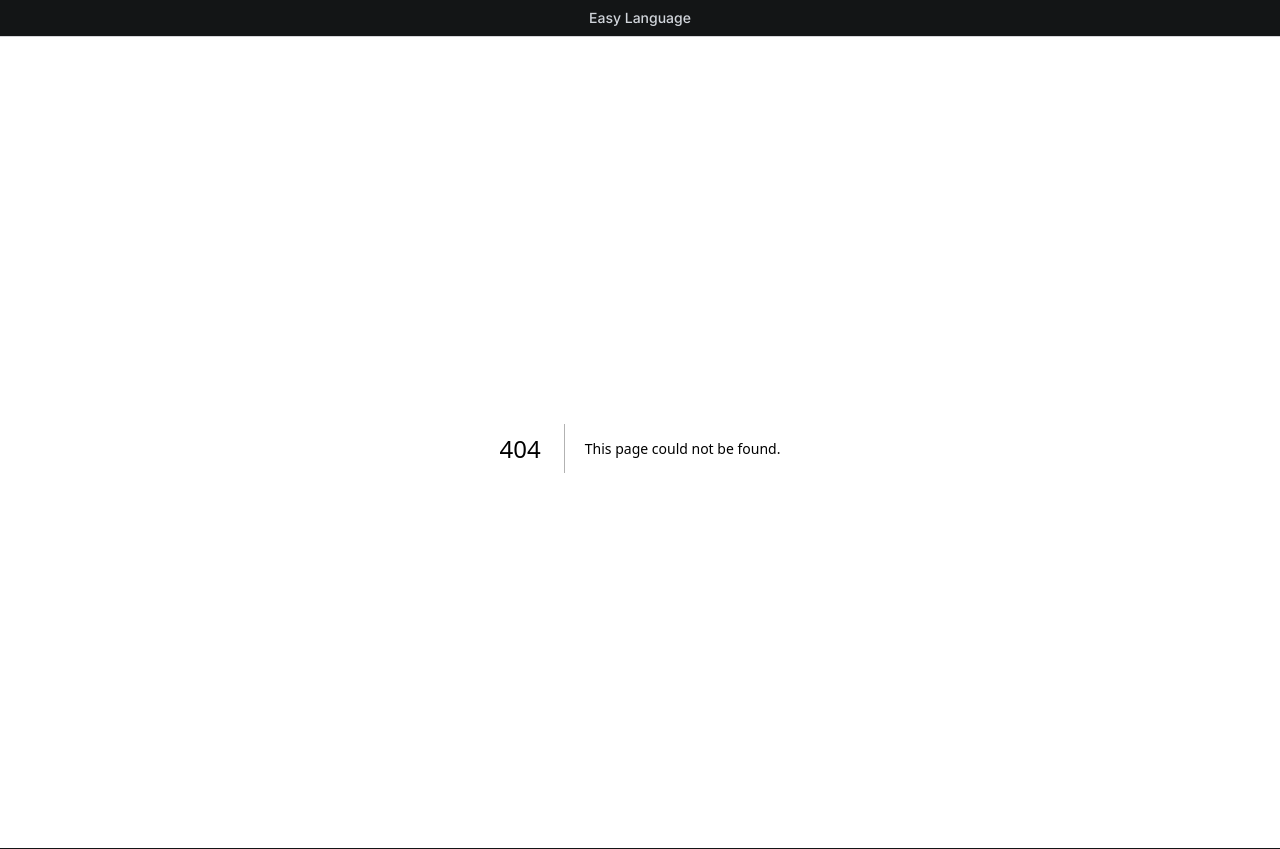
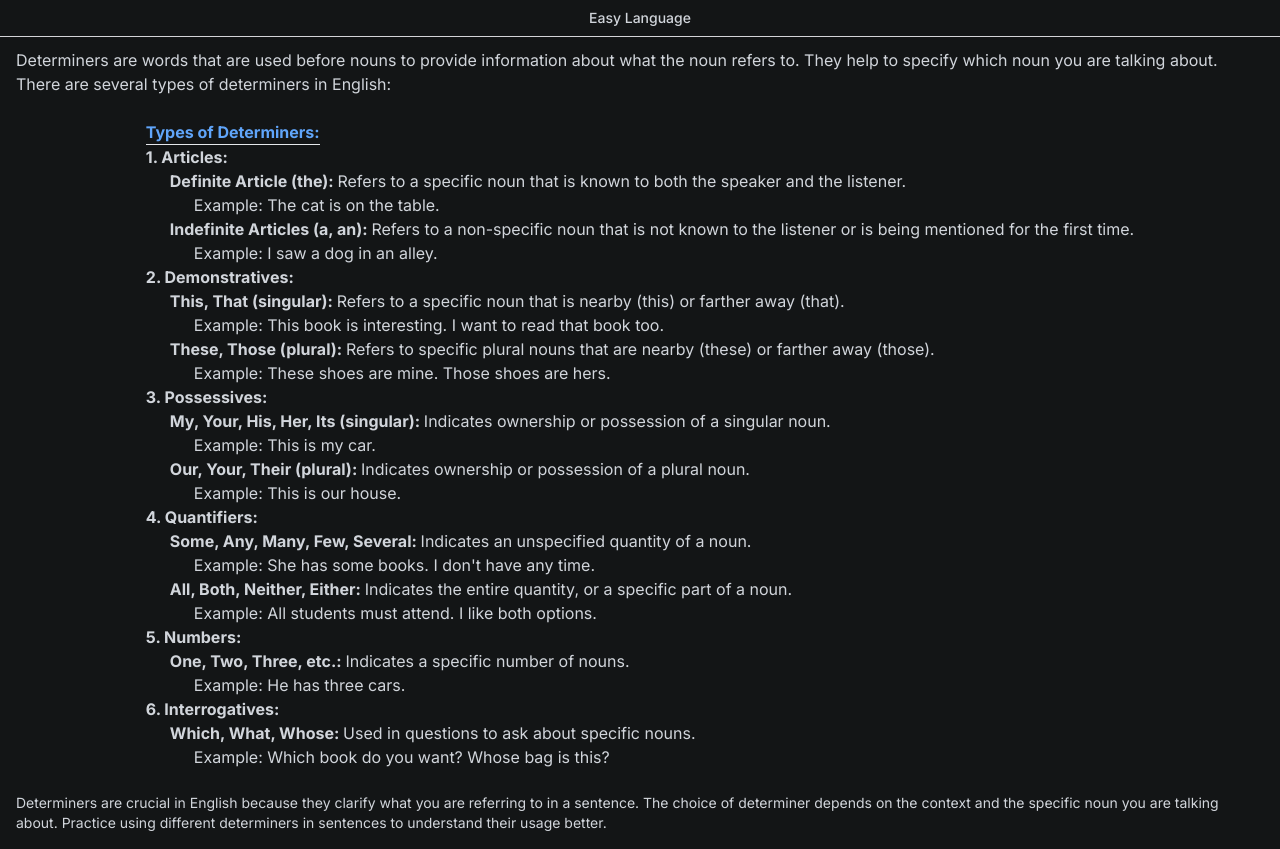
Before and after one commit to umarxd/easy-language, a Next.js app: page /learn/determiners in a window 1280 px wide. Before the commit this address had no page. Built offline with nearby package versions, Linux system fonts and the light colour scheme.

Commit message:
add determiners page

```diff
--- /dev/null
+++ b/src/app/learn/determiners/page.tsx
@@ -0,0 +1,125 @@
+export default function Determiners() {
+  return (
+    <div className="flex flex-col gap-2 justify-center items-center mx-4">
+      <p>
+        Determiners are words that are used before nouns to provide information
+        about what the noun refers to. They help to specify which noun you are
+        talking about. There are several types of determiners in English:
+      </p>
+
+      <div className="mt-4">
+        <ul>
+          <li className="font-bold border-b w-fit text-blue-400">
+            <h2>Types of Determiners:</h2>
+          </li>
+          <li className="font-bold">
+            <h4>1. Articles:</h4>
+          </li>
+          <li className="ml-6">
+            <p>
+              <span className="font-bold">Definite Article (the): </span> Refers
+              to a specific noun that is known to both the speaker and the
+              listener.
+            </p>
+            <p className="ml-6">Example: The cat is on the table.</p>
+            <p>
+              <span className="font-bold">Indefinite Articles (a, an): </span>
+              Refers to a non-specific noun that is not known to the listener or
+              is being mentioned for the first time.
+            </p>
+            <p className="ml-6">Example: I saw a dog in an alley.</p>
+          </li>
+          <li className="font-bold">
+            <h4>2. Demonstratives:</h4>
+          </li>
+          <li className="ml-6">
+            <p>
+              <span className="font-bold">This, That (singular): </span> Refers
+              to a specific noun that is nearby (this) or farther away (that).
+            </p>
+            <p className="ml-6">
+              Example: This book is interesting. I want to read that book too.
+            </p>
+            <p>
+              <span className="font-bold">These, Those (plural): </span>
+              Refers to specific plural nouns that are nearby (these) or farther
+              away (those).
+            </p>
+            <p className="ml-6">
+              Example: These shoes are mine. Those shoes are hers.
+            </p>
+          </li>
+
+          <li className="font-bold">
+            <h4>3. Possessives:</h4>
+          </li>
+          <li className="ml-6">
+            <p>
+              <span className="font-bold">
+                My, Your, His, Her, Its (singular):{" "}
+              </span>
+              Indicates ownership or possession of a singular noun.
+            </p>
+            <p className="ml-6">Example: This is my car.</p>
+            <p>
+              <span className="font-bold">Our, Your, Their (plural): </span>
+              Indicates ownership or possession of a plural noun.
+            </p>
+            <p className="ml-6">Example: This is our house.</p>
+          </li>
+
+          <li className="font-bold">
+            <h4>4. Quantifiers:</h4>
+          </li>
+          <li className="ml-6">
+            <p>
+              <span className="font-bold">Some, Any, Many, Few, Several: </span>
+              Indicates an unspecified quantity of a noun.
+            </p>
+            <p className="ml-6">
+              Example: She has some books. I don't have any time.
+            </p>
+            <p>
+              <span className="font-bold">All, Both, Neither, Either: </span>
+              Indicates the entire quantity, or a specific part of a noun.
+            </p>
+            <p className="ml-6">
+              Example: All students must attend. I like both options.
+            </p>
+          </li>
+
+          <li className="font-bold">
+            <h4>5. Numbers:</h4>
+          </li>
+          <li className="ml-6">
+            <p>
+              <span className="font-bold">One, Two, Three, etc.: </span>
+              Indicates a specific number of nouns.
+            </p>
+            <p className="ml-6">Example: He has three cars.</p>
+          </li>
+
+          <li className="font-bold">
+            <h4>6. Interrogatives:</h4>
+          </li>
+          <li className="ml-6">
+            <p>
+              <span className="font-bold">Which, What, Whose: </span>
+              Used in questions to ask about specific nouns.
+            </p>
+            <p className="ml-6">
+              Example: Which book do you want? Whose bag is this?
+            </p>
+          </li>
+        </ul>
+      </div>
+
+      <div className="my-4 text-sm">
+        Determiners are crucial in English because they clarify what you are
+        referring to in a sentence. The choice of determiner depends on the
+        context and the specific noun you are talking about. Practice using
+        different determiners in sentences to understand their usage better.
+      </div>
+    </div>
+  );
+}
--- a/src/components/Subjects.tsx
+++ b/src/components/Subjects.tsx
@@ -42,7 +42,7 @@ export default function Subjects() {
       <div>
         <Link
           className="text-blue-500 hover:text-blue-100"
-          href={"/determiners"}
+          href={"/learn/determiners"}
         >
           Determiners
         </Link>
```
